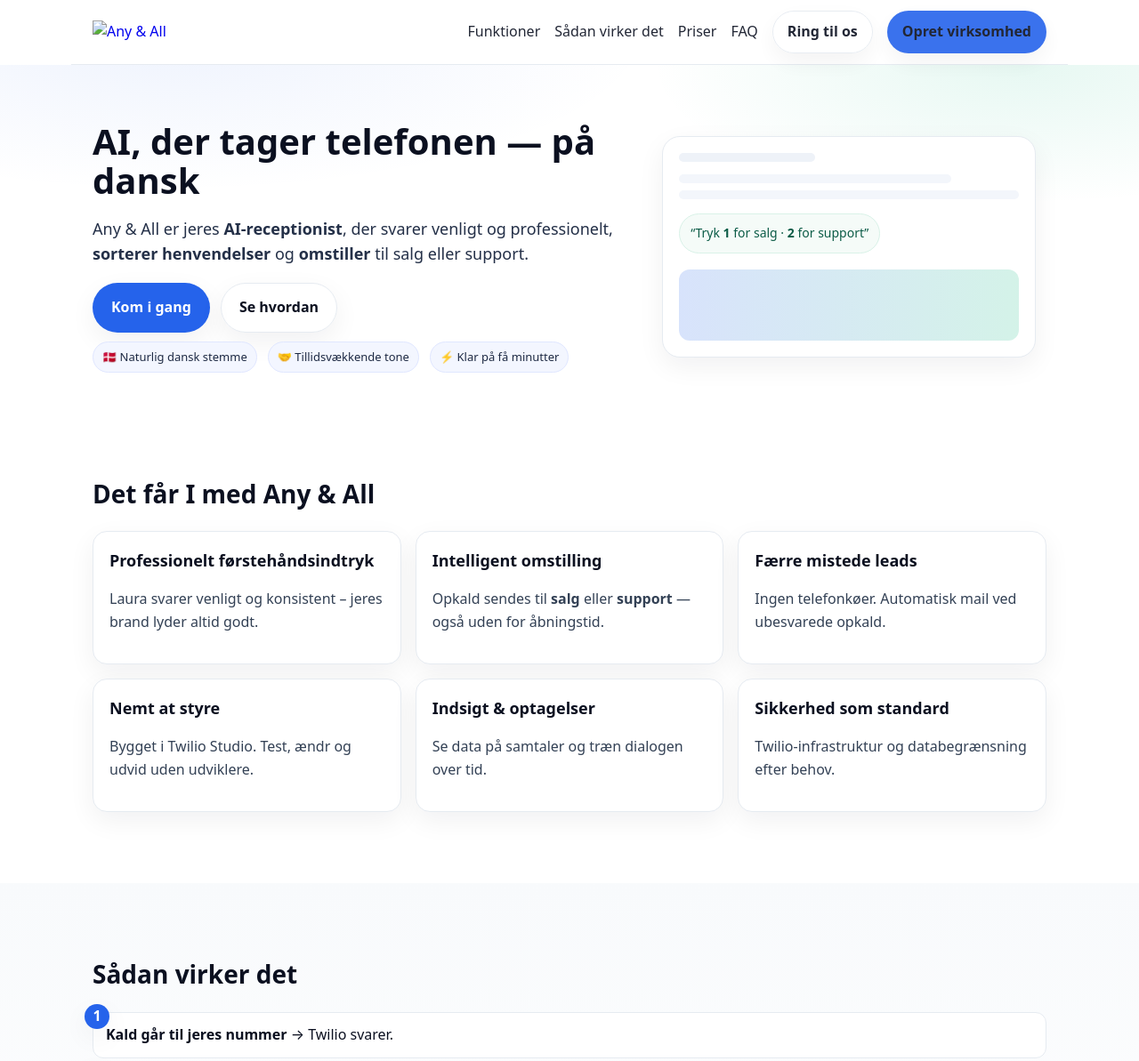
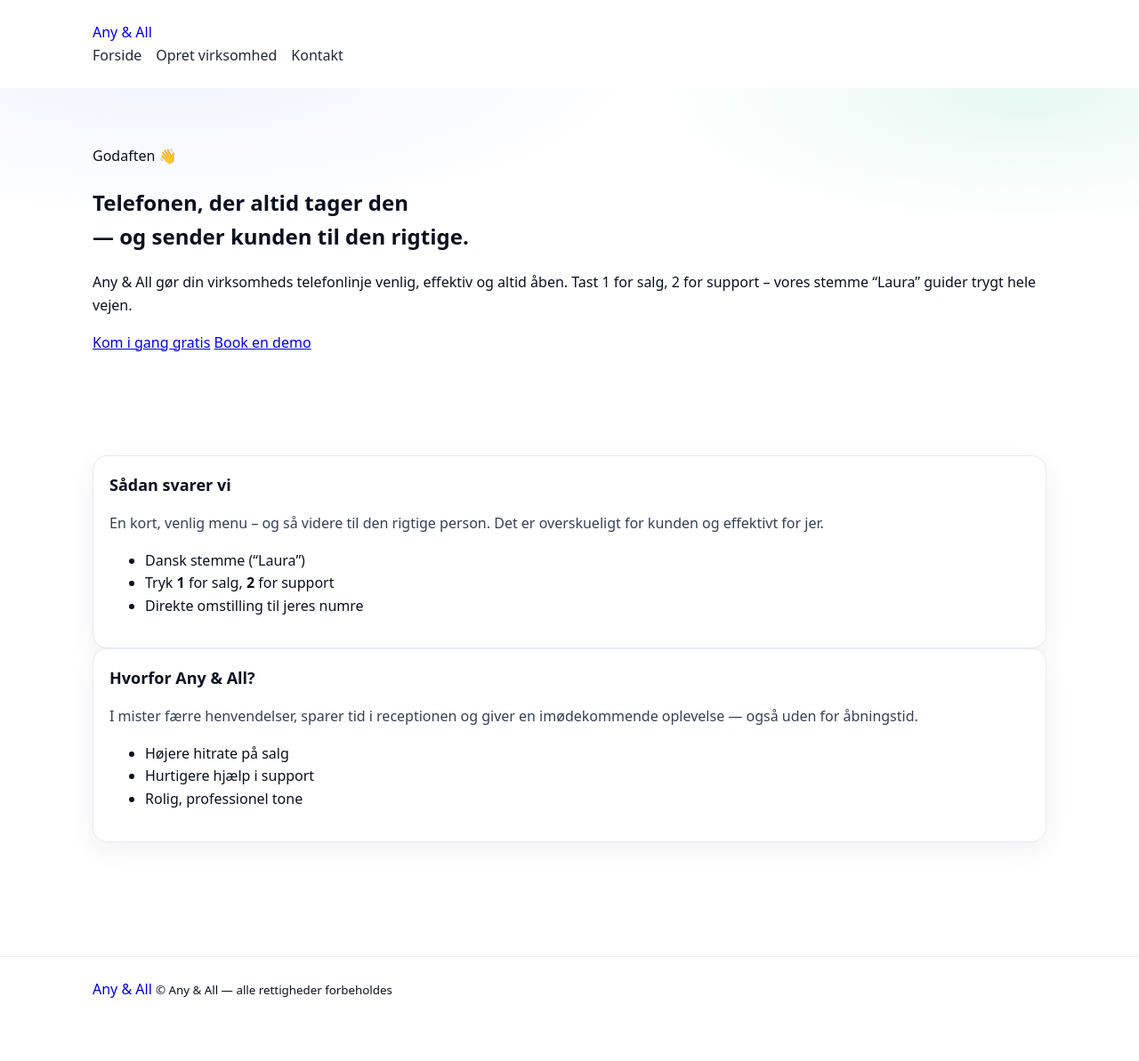
Before and after one commit to support268/anyandall-ai, a plain HTML site: page index.html in a window 1280 px wide. Shown: the top 1193 px of the page at 89% size. After the commit the page ends 1149 px from the top, so only its background shows below. Drawn offline with Linux system fonts and the light colour scheme.

Commit message:
Update index.html

```diff
--- a/index.html
+++ b/index.html
@@ -1,179 +1,95 @@
-<!doctype html>
+<!DOCTYPE html>
 <html lang="da">
 <head>
   <meta charset="utf-8" />
-  <meta name="viewport" content="width=device-width, initial-scale=1" />
-  <title>Any & All — Dansk AI-receptionist til jeres telefon</title>
-  <meta name="description" content="Any & All: AI, der tager telefonen på dansk, kvalificerer leads og omstiller til salg eller support. Nemt at komme i gang." />
-  <link rel="icon" href="favicon.svg" type="image/svg+xml" />
-  <link rel="preload" href="styles.css" as="style" />
-  <link rel="stylesheet" href="styles.css" />
-  <meta property="og:title" content="Any & All — Dansk AI-receptionist" />
-  <meta property="og:description" content="Svar professionelt på dansk, sorter henvendelser og omstil til salg/support." />
-  <meta property="og:type" content="website" />
+  <meta name="viewport" content="width=device-width,initial-scale=1" />
+  <title>Any &amp; All – Telefonen, der altid tager den</title>
+  <meta name="description" content="Any &amp; All gør din virksomheds telefonlinje venlig, effektiv og altid åben. Tast 1 for salg, 2 for support – vores stemme “Laura” guider trygt hele vejen.">
+  <link rel="icon" href="/favicon.svg" type="image/svg+xml" />
+  <link rel="stylesheet" href="/styles.css" />
 </head>
 <body>
-  <!-- Topbar -->
-  <header class="topbar container">
-    <a class="brand" href="#hero" aria-label="Any & All forside">
-      <img src="logo.svg" alt="Any & All" class="logo" />
-    </a>
-    <nav class="nav">
-      <a href="#features">Funktioner</a>
-      <a href="#how">Sådan virker det</a>
-      <a href="#pricing">Priser</a>
-      <a href="#faq">FAQ</a>
-      <a class="btn btn--ghost" href="tel:+4589887788">Ring til os</a>
-      <a class="btn" href="opret.html">Opret virksomhed</a>
-    </nav>
+  <!-- Header -->
+  <header class="header">
+    <div class="container header-row">
+      <a class="brand" href="/">
+        <span class="wordmark">Any &amp; All</span>
+      </a>
+      <nav class="nav">
+        <a href="/">Forside</a>
+        <a href="/opret.html">Opret virksomhed</a>
+        <a href="mailto:support@anyandall.dk">Kontakt</a>
+      </nav>
+    </div>
   </header>
 
   <!-- Hero -->
-  <section id="hero" class="hero">
-    <div class="container hero__grid">
-      <div class="hero__copy">
-        <h1>AI, der tager telefonen — på dansk</h1>
-        <p class="lead">
-          Any &amp; All er jeres <strong>AI-receptionist</strong>, der svarer venligt og professionelt,
-          <strong>sorterer henvendelser</strong> og <strong>omstiller</strong> til salg eller support.
-        </p>
-        <div class="cta">
-          <a class="btn btn--lg" href="opret.html">Kom i gang</a>
-          <a class="btn btn--lg btn--ghost" href="#how">Se hvordan</a>
-        </div>
-        <ul class="badges">
-          <li>🇩🇰 Naturlig dansk stemme</li>
-          <li>🤝 Tillidsvækkende tone</li>
-          <li>⚡️ Klar på få minutter</li>
-        </ul>
-      </div>
-      <div class="hero__card" aria-label="Eksempel på velkomst">
-        <div class="mock">
-          <div class="mock__bar"></div>
-          <div class="mock__line mock__line--lg"></div>
-          <div class="mock__line"></div>
-          <div class="mock__pill">“Tryk <b>1</b> for salg · <b>2</b> for support”</div>
-          <div class="mock__wave"></div>
-        </div>
+  <section class="hero">
+    <div class="container">
+      <span id="greeting" class="eyebrow"></span>
+      <h1>Telefonen, der altid tager den<br/>— og sender kunden til den rigtige.</h1>
+      <p class="lede">
+        Any &amp; All gør din virksomheds telefonlinje venlig, effektiv og altid åben.
+        Tast 1 for salg, 2 for support – vores stemme “Laura” guider trygt hele vejen.
+      </p>
+      <div class="cta-row">
+        <a class="button primary" href="/opret.html">Kom i gang gratis</a>
+        <a class="button ghost" href="mailto:support@anyandall.dk">Book en demo</a>
       </div>
     </div>
   </section>
 
-  <!-- Features -->
-  <section id="features" class="section">
-    <div class="container">
-      <h2>Det får I med Any &amp; All</h2>
-      <div class="grid-3">
-        <article class="card">
-          <h3>Professionelt førstehåndsindtryk</h3>
-          <p>Laura svarer venligt og konsistent – jeres brand lyder altid godt.</p>
-        </article>
-        <article class="card">
-          <h3>Intelligent omstilling</h3>
-          <p>Opkald sendes til <strong>salg</strong> eller <strong>support</strong> — også uden for åbningstid.</p>
-        </article>
-        <article class="card">
-          <h3>Færre mistede leads</h3>
-          <p>Ingen telefonkøer. Automatisk mail ved ubesvarede opkald.</p>
-        </article>
-        <article class="card">
-          <h3>Nemt at styre</h3>
-          <p>Bygget i Twilio Studio. Test, ændr og udvid uden udviklere.</p>
-        </article>
-        <article class="card">
-          <h3>Indsigt &amp; optagelser</h3>
-          <p>Se data på samtaler og træn dialogen over tid.</p>
-        </article>
-        <article class="card">
-          <h3>Sikkerhed som standard</h3>
-          <p>Twilio-infrastruktur og databegrænsning efter behov.</p>
-        </article>
+  <!-- IVR kort -->
+  <section class="section">
+    <div class="container grid">
+      <div class="card span-6">
+        <h3>Sådan svarer vi</h3>
+        <p>
+          En kort, venlig menu – og så videre til den rigtige person.
+          Det er overskueligt for kunden og effektivt for jer.
+        </p>
+        <ul class="bullets">
+          <li>Dansk stemme (“Laura”)</li>
+          <li>Tryk <strong>1</strong> for salg, <strong>2</strong> for support</li>
+          <li>Direkte omstilling til jeres numre</li>
+        </ul>
       </div>
-    </div>
-  </section>
-
-  <!-- How it works -->
-  <section id="how" class="section section--alt">
-    <div class="container">
-      <h2>Sådan virker det</h2>
-      <ol class="steps">
-        <li><strong>Kald går til jeres nummer</strong> → Twilio svarer.</li>
-        <li><strong>Laura byder velkommen</strong> på dansk og beder om valg.</li>
-        <li><strong>Tryk 1/2</strong> → omstilling til salg/support.</li>
-        <li><strong>Uden for åbningstid</strong> → besked + mail til jer.</li>
-      </ol>
-      <p class="hint">Har I allerede et flow? Så finpudser vi tale, logik og rapportering.</p>
-    </div>
-  </section>
-
-  <!-- Pricing -->
-  <section id="pricing" class="section">
-    <div class="container">
-      <h2>Priser</h2>
-      <div class="pricing">
-        <div class="price-card">
-          <h3>Starter</h3>
-          <p class="price">DKK 0/måned</p>
-          <ul>
-            <li>Velkomst + 1/2 til salg/support</li>
-            <li>Dansk TTS</li>
-            <li>Mail ved ubesvaret</li>
-          </ul>
-          <a class="btn btn--block" href="opret.html">Opret virksomhed</a>
-        </div>
-        <div class="price-card price-card--pro">
-          <h3>Pro</h3>
-          <p class="price">Kontakt os</p>
-          <ul>
-            <li>Finpudsning &amp; brand-voice</li>
-            <li>Rapporter &amp; optagelser</li>
-            <li>Integrationer (CRM, kalender)</li>
-          </ul>
-          <a class="btn btn--block" href="mailto:contact@anyandall.dk?subject=Book%20demo">Book demo</a>
-        </div>
+      <div class="card span-6">
+        <h3>Hvorfor Any &amp; All?</h3>
+        <p>
+          I mister færre henvendelser, sparer tid i receptionen og giver en
+          imødekommende oplevelse — også uden for åbningstid.
+        </p>
+        <ul class="bullets">
+          <li>Højere hitrate på salg</li>
+          <li>Hurtigere hjælp i support</li>
+          <li>Rolig, professionel tone</li>
+        </ul>
       </div>
-      <p class="fineprint">Minutpriser fra Twilio afregnes separat. Vi hjælper med opsætning.</p>
-    </div>
-  </section>
-
-  <!-- FAQ -->
-  <section id="faq" class="section section--alt">
-    <div class="container">
-      <h2>Ofte stillede spørgsmål</h2>
-      <details>
-        <summary>Taler Laura ordentligt dansk?</summary>
-        <p>Ja, vi bruger naturlige danske stemmer og finpudser tekster, så det lyder godt.</p>
-      </details>
-      <details>
-        <summary>Virker det med vores nuværende nummer?</summary>
-        <p>Ja, via Twilio kan vi pege jeres nummer til flowet eller porte nummeret ind.</p>
-      </details>
-      <details>
-        <summary>Kan vi få flere valg end 1/2?</summary>
-        <p>Ja, fx faktura, onboarding, VIP-linje eller talegenkendelse uden taster.</p>
-      </details>
     </div>
   </section>
 
   <!-- Footer -->
   <footer class="footer">
-    <div class="container footer__grid">
-      <div>
-        <img src="logo.svg" class="logo" alt="Any & All" />
-        <p class="muted">AI der tager telefonen, kvalificerer og omstiller — på dansk.</p>
-      </div>
-      <div class="footer__links">
-        <a href="#features">Funktioner</a>
-        <a href="#how">Sådan virker det</a>
-        <a href="#pricing">Priser</a>
-        <a href="opret.html">Opret virksomhed</a>
-      </div>
-    </div>
-    <div class="container footer__legal">
-      <small>© <span id="year"></span> Any &amp; All. Alle rettigheder forbeholdes.</small>
+    <div class="container footer-row">
+      <a class="brand" href="/"><span class="wordmark">Any &amp; All</span></a>
+      <small>© Any &amp; All — alle rettigheder forbeholdes</small>
     </div>
   </footer>
 
-  <script>document.getElementById('year').textContent = new Date().getFullYear();</script>
+  <!-- Personlig velkomst -->
+  <script>
+    (function(){
+      const el = document.getElementById('greeting');
+      if (!el) return;
+      const name = localStorage.getItem('aa_customer_name') || "";
+      const h = new Date().getHours();
+      let prefix = 'Hej';
+      if (h < 10) prefix = 'Godmorgen';
+      else if (h < 18) prefix = 'Goddag';
+      else prefix = 'Godaften';
+      el.textContent = name ? `${prefix}, ${name} 👋` : `${prefix} 👋`;
+    })();
+  </script>
 </body>
 </html>
```
